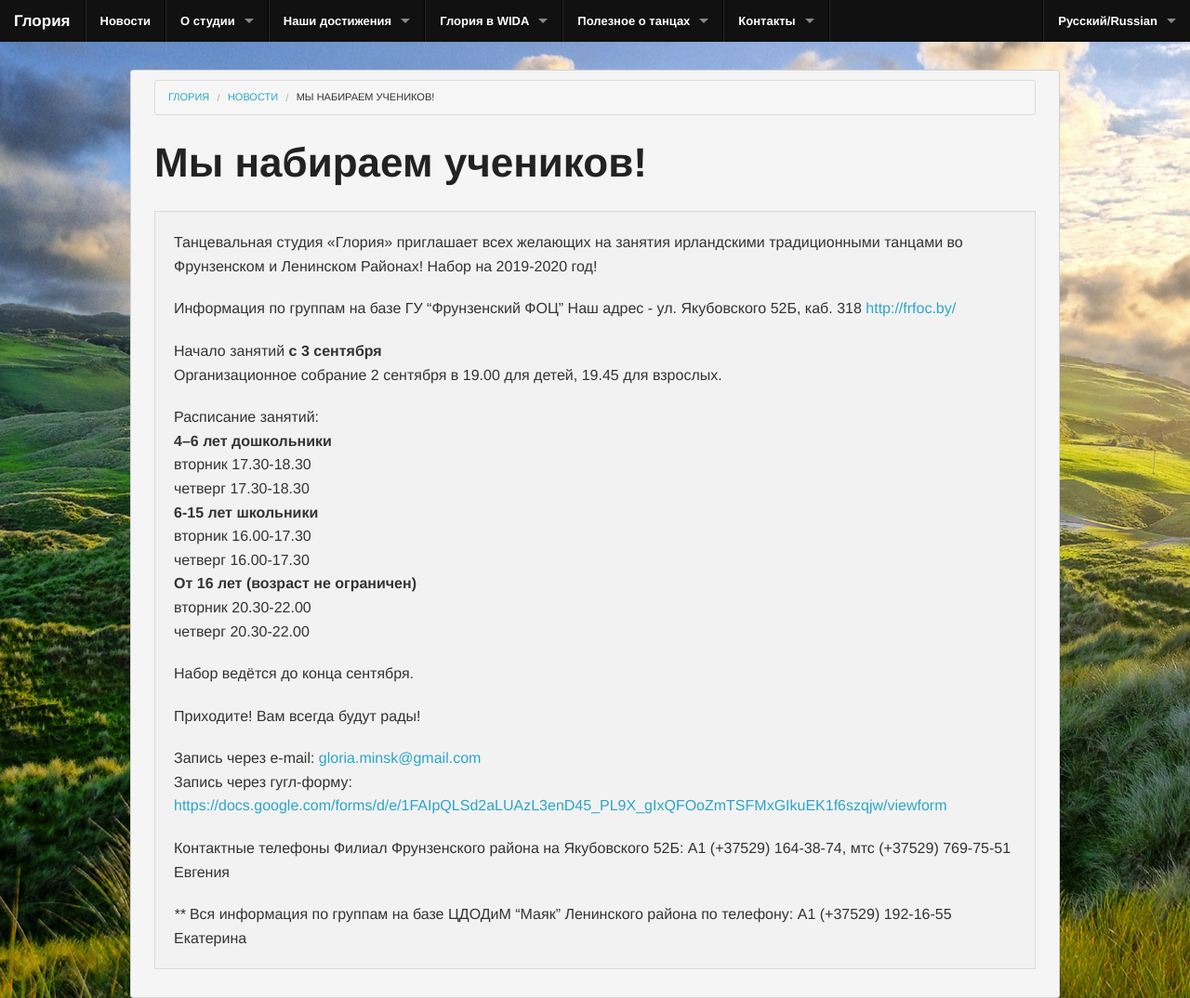
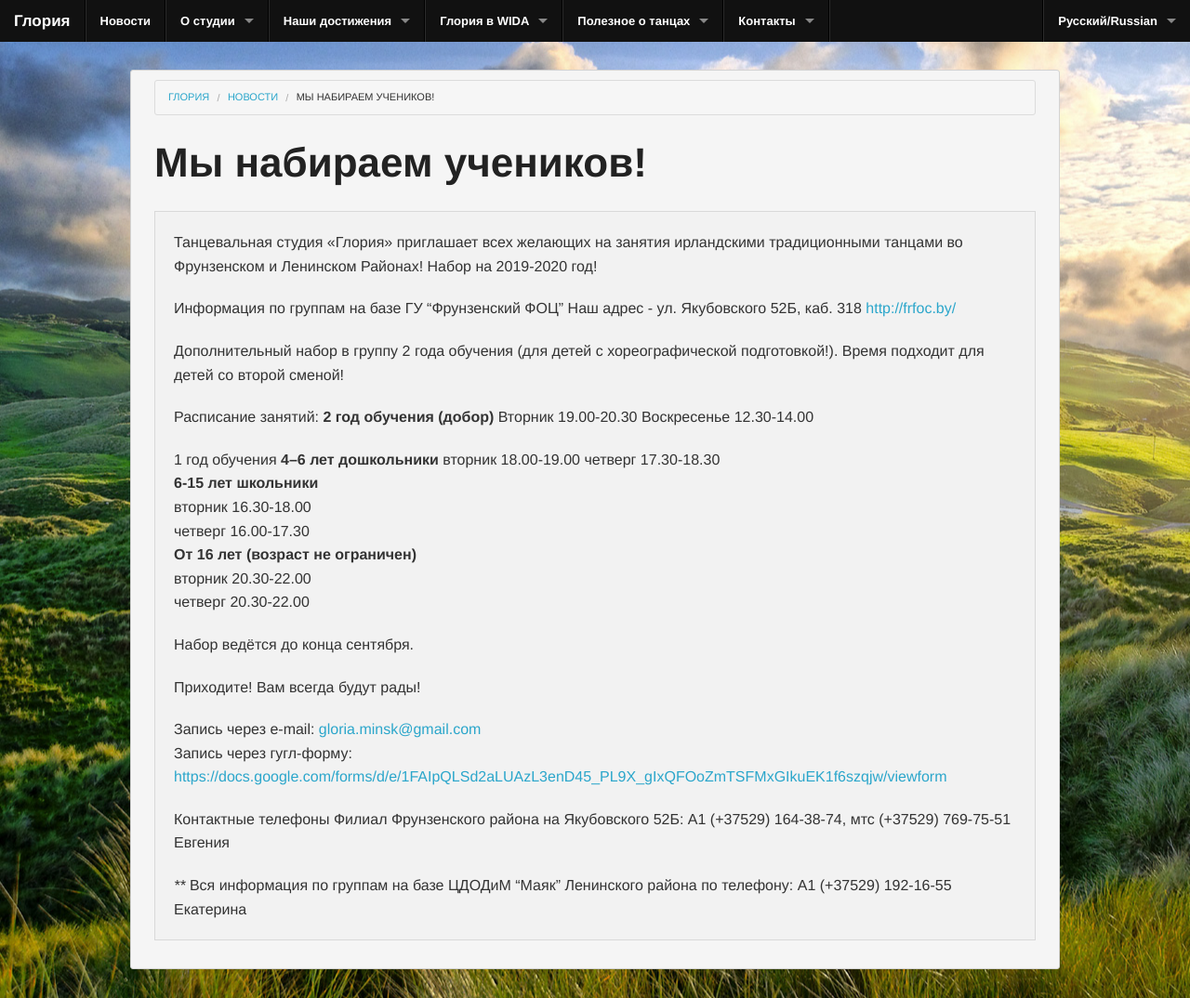
Before and after one commit to gloria-studio/gloria-studio.github.io, a Jekyll site: the page built from _posts/2015-08-26-we-recruit-studens.md, in a window 1280 px wide. Shown: the whole page at 93% size. Built offline with Jekyll 4.4.1, drawn with Linux system fonts in a browser that asks for light colours.

Commit message:
Update 2015-08-26-we-recruit-studens.md

```diff
--- a/_posts/2015-08-26-we-recruit-studens.md
+++ b/_posts/2015-08-26-we-recruit-studens.md
@@ -10,15 +10,20 @@ published: true
 Информация по группам на базе ГУ "Фрунзенский ФОЦ" Наш адрес - ул. Якубовского 52Б, каб. 318
 <http://frfoc.by/>
 
-Начало занятий **с 3 сентября**
-Организационное собрание 2 сентября в 19.00 для детей, 19.45 для взрослых.
+Дополнительный набор в группу 2 года обучения (для детей с хореографической подготовкой!).
+Время подходит для детей со второй сменой!
 
 Расписание занятий:
-**4--6 лет дошкольники**
-вторник     17.30-18.30
-четверг     17.30-18.30
+**2 год обучения (добор)**
+Вторник 19.00-20.30
+Воскресенье 12.30-14.00
+
+1 год обучения
+**4–6 лет дошкольники**
+вторник 18.00-19.00
+четверг 17.30-18.30
 **6-15 лет школьники**
-вторник     16.00-17.30
+вторник     16.30-18.00
 четверг     16.00-17.30
 **От 16 лет (возраст не ограничен)**
 вторник 20.30-22.00
```
